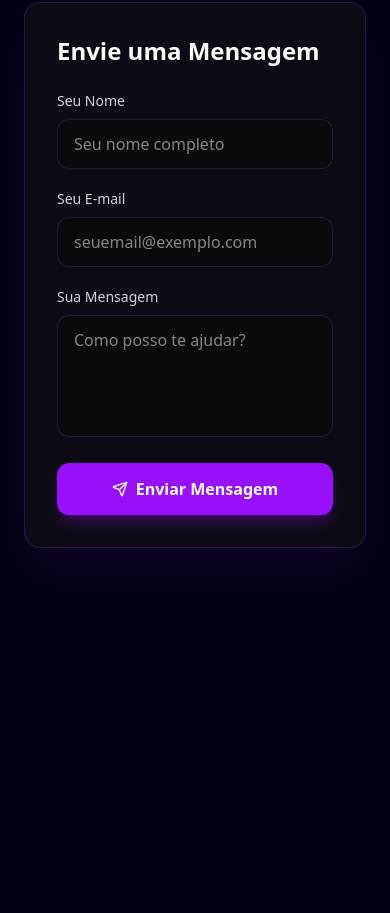
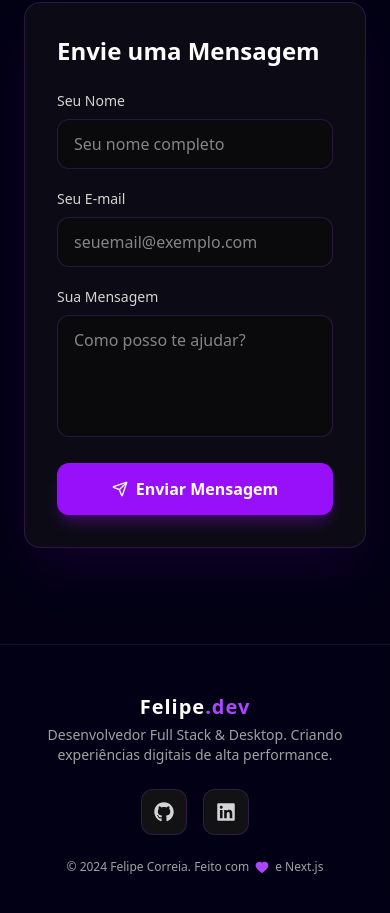
Before and after one commit to felipecorreiasilva/portfolio, a Next.js app: page / in a window 390 px wide. Shown: the part 6075-6988 px from the top of the page. Before the commit the page ends 6719 px from the top, so only its background shows below. Built offline with nearby package versions, Linux system fonts and the light colour scheme.

Commit message:
feat: adiciona componente Footer com useEffect para geracao correta do ano e finaliza portfolio

```diff
--- a/src/app/page.tsx
+++ b/src/app/page.tsx
@@ -1,5 +1,6 @@
 import { About } from '@/components/sections/About';
 import { Contact } from '@/components/sections/Contact';
+import { Footer } from '@/components/sections/Footer';
 import { Hero } from '@/components/sections/Hero';
 import { Projects } from '@/components/sections/Projects';
 import { Skills } from '@/components/sections/Skills';
@@ -7,11 +8,14 @@ import { Skills } from '@/components/sections/Skills';
 export default function Home() {
   return (
     <main className="min-h-screen bg-[#030014]">
-      <Hero />
-      <Projects />
-      <About />
-      <Skills />
-      <Contact />
+      <div>
+        <Hero />
+        <Projects />
+        <About />
+        <Skills />
+        <Contact />
+      </div>
+      <Footer />
     </main>
   );
 }
--- /dev/null
+++ b/src/components/sections/Footer.tsx
@@ -0,0 +1,60 @@
+'use client';
+
+import { useState, useEffect } from 'react';
+import { FaGithub, FaLinkedin } from 'react-icons/fa';
+import { Heart } from 'lucide-react';
+
+export function Footer() {
+  const [currentYear, setCurrentYear] = useState('2026');
+
+  useEffect(() => {
+    setCurrentYear(new Date().getFullYear().toString());
+  }, []);
+
+  return (
+    <footer className="w-full border-t border-purple-500/15 bg-[#030014]/80 backdrop-blur-md py-12 px-6">
+      <div className="max-w-6xl mx-auto flex flex-col md:flex-row items-center justify-between gap-6">
+
+        {/* Identificação / Logo */}
+        <div className="flex flex-col items-center md:items-start">
+          <a href="#" className="text-xl font-extrabold text-white tracking-wider">
+            Felipe<span className="text-purple-500">.dev</span>
+          </a>
+          <p className="text-sm text-neutral-400 mt-1 text-center md:text-left">
+            Desenvolvedor Full Stack & Desktop. Criando experiências digitais de alta performance.
+          </p>
+        </div>
+
+        {/* Links Sociais */}
+        <div className="flex items-center gap-4">
+          <a
+            href="https://github.com/seu-usuario"
+            target="_blank"
+            rel="noopener noreferrer"
+            className="p-3 rounded-xl bg-neutral-900/80 hover:bg-purple-600/20 text-neutral-300 hover:text-purple-400 border border-purple-500/20 transition-all duration-300"
+            aria-label="GitHub"
+          >
+            <FaGithub className="w-5 h-5" />
+          </a>
+          <a
+            href="https://linkedin.com/in/seu-perfil"
+            target="_blank"
+            rel="noopener noreferrer"
+            className="p-3 rounded-xl bg-neutral-900/80 hover:bg-purple-600/20 text-neutral-300 hover:text-purple-400 border border-purple-500/20 transition-all duration-300"
+            aria-label="LinkedIn"
+          >
+            <FaLinkedin className="w-5 h-5" />
+          </a>
+        </div>
+
+        {/* Direitos Autorais */}
+        <div className="flex items-center gap-1.5 text-xs text-neutral-400 font-mono">
+          <span>© {currentYear} Felipe Correia. Feito com</span>
+          <Heart className="w-3.5 h-3.5 text-purple-500 fill-purple-500" />
+          <span>e Next.js</span>
+        </div>
+
+      </div>
+    </footer>
+  );
+}
```
